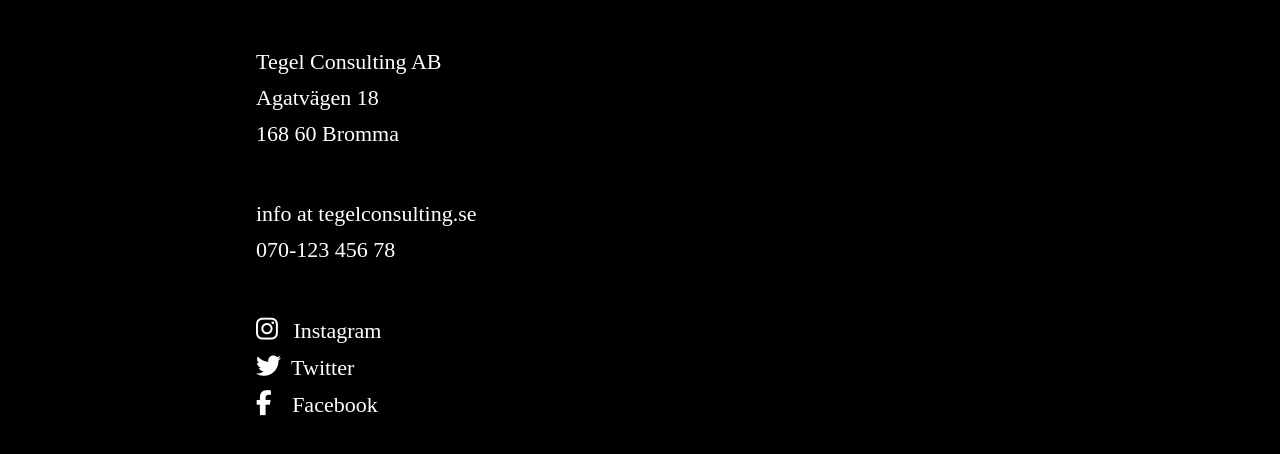
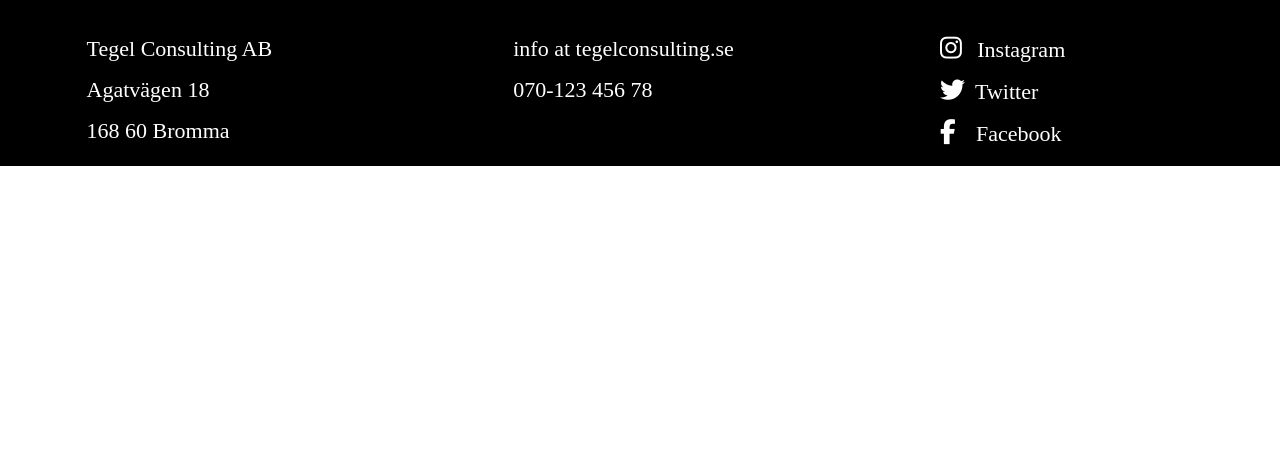
Before and after one commit to Ehnvik/assignment-html-css, a website built with Parcel: page index.html in a window 1280 px wide. Shown: the part 802-1256 px from the top of the page. After the commit the page ends 968 px from the top, so only its background shows below. Built offline with nearby package versions, Linux system fonts and the light colour scheme.

Commit message:
Added medium and large footer

```diff
--- a/scss/components/_mixins.scss
+++ b/scss/components/_mixins.scss
@@ -12,8 +12,8 @@
   }
 }
 
-@mixin big {
-  @media screen and (min-width: bp.$breakPoint-big) {
+@mixin large {
+  @media screen and (min-width: bp.$breakPoint-large) {
     @content;
   }
 }
--- a/scss/layout/_footer.scss
+++ b/scss/layout/_footer.scss
@@ -8,15 +8,39 @@
   background-color: c.$seconadaryBgColor;
   color: c.$primaryColor;
   font-size: 22px;
-  height: 60vh;
+  height: 62vh;
+  @include c.small {
+    flex-direction: row;
+    height: 21vh;
+    justify-content: space-around;
+    align-items: start;
+    font-size: 20px;
+    @include c.medium {
+      font-size: 22px;
+    }
+  }
 
   ul {
     padding-left: 0;
     align-items: center;
     list-style: none;
     width: 60%;
+    @include c.small {
+      width: 33%;
+      margin-top: 4%;
+    }
+    @include c.medium {
+      margin-top: 3%;
+    }
     li {
-      padding-bottom: 10px;
+      padding-bottom: 15px;
+      @include c.small {
+        text-align: start;
+        padding-left: 10%;
+      }
+      @include c.medium {
+        padding-left: 20%;
+      }
     }
   }
   &__social {
```
